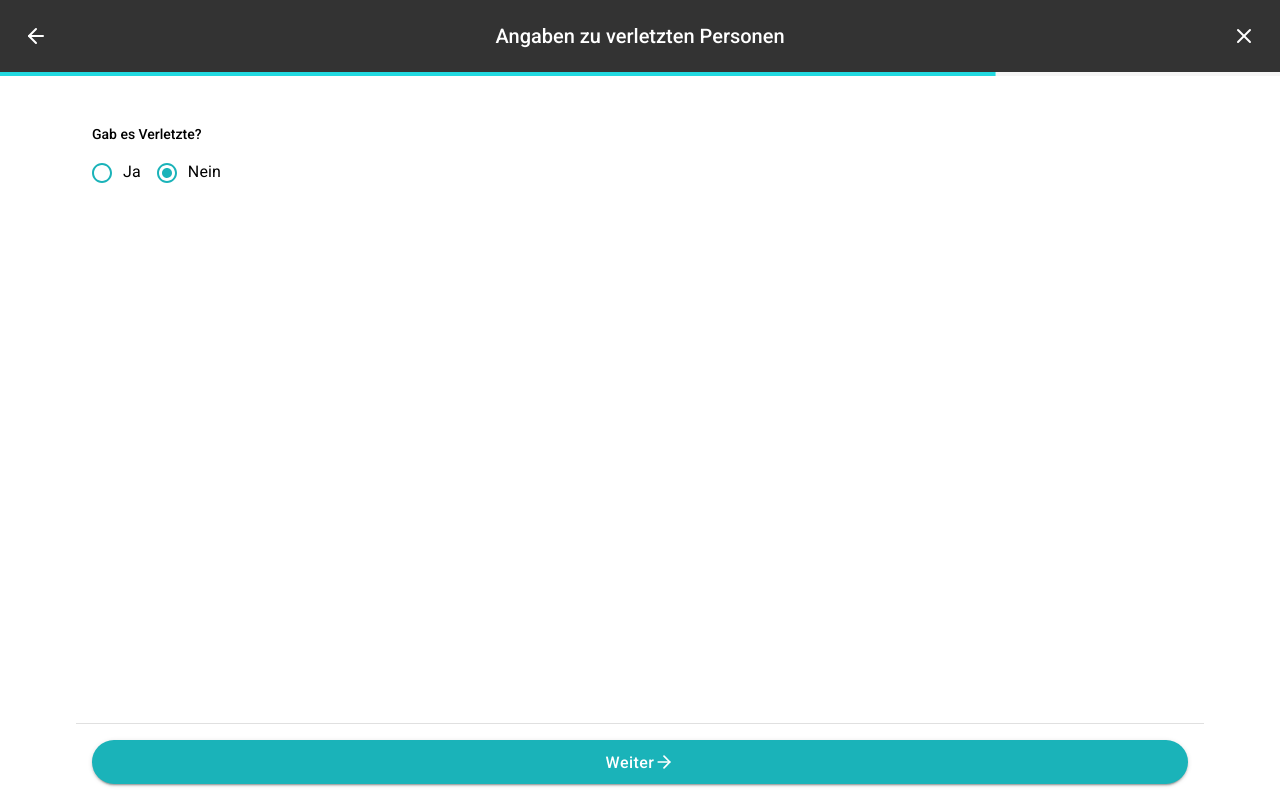
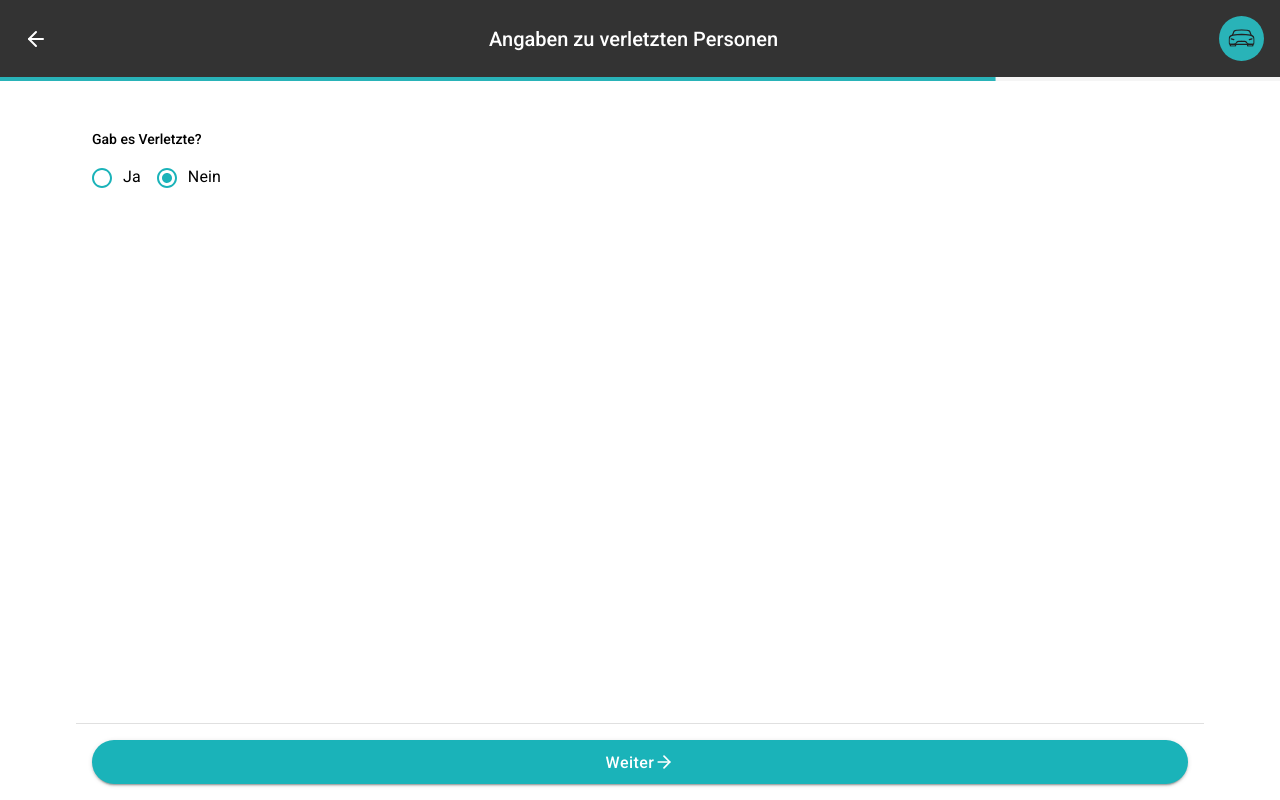
Before and after one commit to marcoklaassen/carclaims-next, a Next.js app: page /injuredpersons in a window 1280 px wide. Built offline with nearby package versions, Linux system fonts and the light colour scheme.

Commit message:
add  carclaims icon to the header

```diff
--- a/src/app/globals.css
+++ b/src/app/globals.css
@@ -4,7 +4,7 @@
 /* Base styles and variables */
 :root {
   --primary-color: rgb(26, 179, 185);
-  --primary-color-light: rgb(34, 217, 224);
+  --primary-color-light:#29b3b8;
   --primary-color-dark: rgb(24, 170, 175);
   --primary-color-light--50: rgba(34, 217, 224, 0.25);
   --primary-color-light--75: rgba(34, 217, 224, 0.4);
@@ -112,6 +112,10 @@ body {
   font-weight: 500;
   flex-grow: 1;
   text-align: center;
+}
+
+.carclaims-icon {
+ margin-left: 8px;
 }
 
 /* Progress bar */
--- a/src/components/header.tsx
+++ b/src/components/header.tsx
@@ -2,8 +2,9 @@
 import { useFormProgress } from "@/context/FormProgressContext";
 import { formRoutes, getPreviousRoute } from "@/utils/routes";
 import { IconButton, LinearProgress } from "@mui/material";
-import { ArrowLeft, X } from "lucide-react";
+import { ArrowLeft } from "lucide-react";
 import { useRouter } from "next/navigation";
+import Image from "next/image";
 
 export default function Header() {
   const router = useRouter();
@@ -22,10 +23,16 @@ export default function Header() {
             <ArrowLeft size={24} />
           </IconButton>
         )}
-        <div className="header-title">{formRoutes[currentStep].name}</div>
-        <IconButton className="X-button">
-          <X size={24} style={{color: "white"}}/>
-        </IconButton>
+        <div className="header-title">
+          {formRoutes[currentStep].name}
+        </div>
+          <Image
+            src="/icon-carclaimsapi.svg"
+            alt="CarClaims API"
+            width={45}
+            height={45}
+            className="carclaims-icon"
+          />
       </div>
 
       <div className="progress-container">
```
Also changed, not shown: public/icon-carclaimsapi.svg (added).
